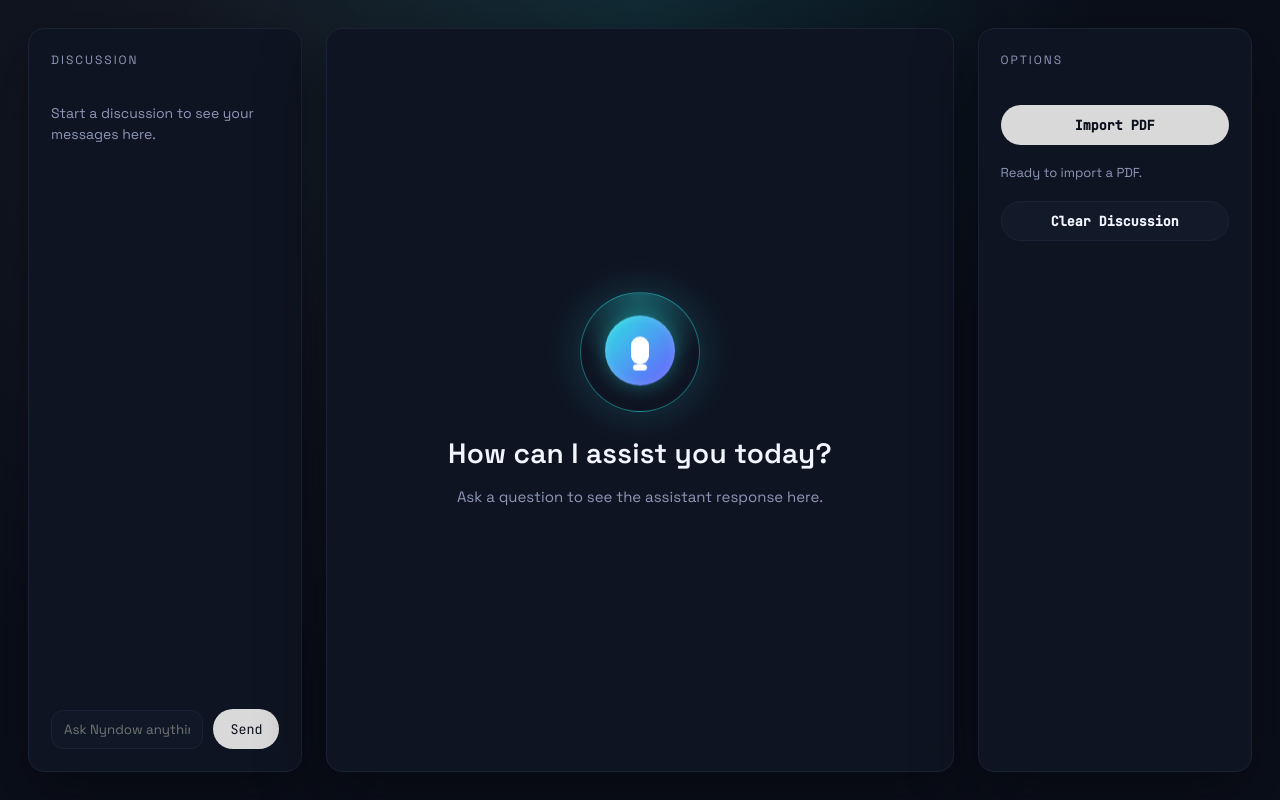
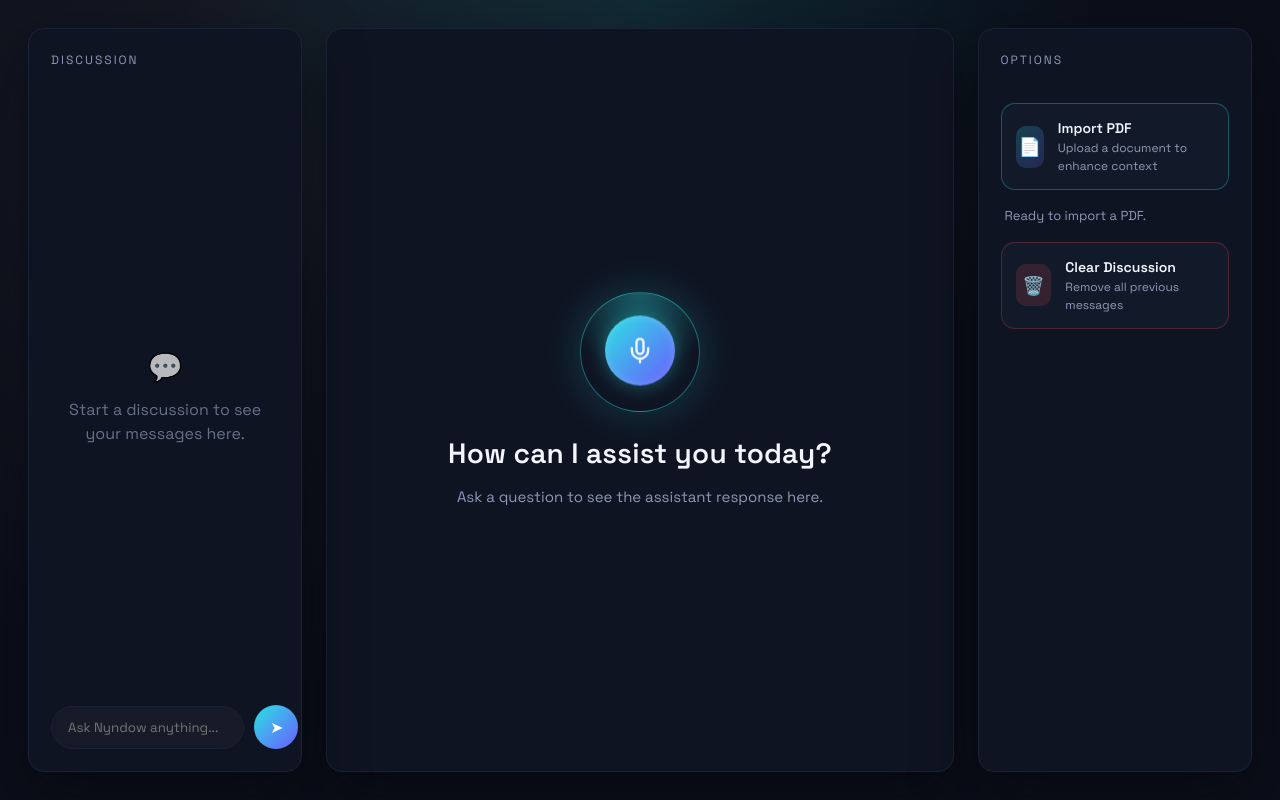
Before and after one commit to Nyndow/nyndow-assistant, a React (Vite) app in the folder frontend/: page / in a window 1280 px wide. Built offline with nearby package versions, Linux system fonts and the light colour scheme.

Commit message:
make overall ui better

```diff
--- a/frontend/package.json
+++ b/frontend/package.json
@@ -10,6 +10,7 @@
     "preview": "vite preview"
   },
   "dependencies": {
+    "lucide-react": "^0.577.0",
     "react": "^19.2.4",
     "react-dom": "^19.2.4"
   },
--- a/frontend/src/components/CenterPanel.tsx
+++ b/frontend/src/components/CenterPanel.tsx
@@ -1,3 +1,5 @@
+import type { FC } from 'react'
+import { Mic } from 'lucide-react'
 import './Panel.css'
 import './CenterPanel.css'
 
@@ -6,19 +8,20 @@
   currentSpeech: string
   isSpeaking: boolean
 }
-const CenterPanel = ({ busy, currentSpeech, isSpeaking }: CenterPanelProps) => {
+
+const CenterPanel: FC<CenterPanelProps> = ({ busy, currentSpeech, isSpeaking }) => {
   const hasResponse = currentSpeech.trim().length > 0
 
   return (
     <main className="panel center">
       <div className={`mic ${isSpeaking ? 'speaking' : ''}`} aria-hidden="true">
         <div className="mic-core">
-          <div className="mic-icon" />
+          <Mic size={28} strokeWidth={2} />
         </div>
-
         <div className="mic-ring" />
         <div className="mic-ring delay" />
       </div>
+
       <div className="center-response">
         {hasResponse ? (
           <p className="center-sentence">{currentSpeech}</p>
--- a/frontend/src/components/DiscussionPanel.css
+++ b/frontend/src/components/DiscussionPanel.css
@@ -1,84 +1,174 @@
+/* Layout */
 .left {
   gap: 16px;
+  position: relative;
 }
 
+/* Scroll area with fade */
 .discussion-log {
   flex: 1;
   min-height: 0;
-  display: grid;
-  gap: 12px;
-  padding-right: 4px;
+  display: flex;
+  flex-direction: column;
+  gap: 10px;
   overflow-y: auto;
+  padding-left: 6px;
+  padding-right: 6px;
+  mask-image: linear-gradient(to bottom, transparent, black 10%, black 90%, transparent);
 }
 
+/* Empty state */
 .empty-state {
+  margin: auto;
+  text-align: center;
   color: var(--muted);
-  font-size: 14px;
+  display: flex;
+  flex-direction: column;
+  gap: 10px;
+  opacity: 0.7;
+}
+
+.empty-state span {
+  font-size: 28px;
+}
+
+/* Message wrapper */
+.message-block {
+  display: flex;
+  flex-direction: column;
+  gap: 10px;
 }
 
 .message {
-  background: var(--surface);
-  border-radius: 12px;
-  padding: 10px 12px;
-  border: 1px solid transparent;
+  display: flex;
+  width: 100%;
+  justify-content: center;
+  animation: message-in 0.3s ease;
 }
 
-.message.user {
-  border-color: rgba(255, 255, 255, 0.08);
+/* Bubble */
+.bubble {
+  max-width: 85%;
+  padding: 10px 14px;
+  border-radius: 14px;
+  font-size: 14px;
+  line-height: 1.5;
+  backdrop-filter: blur(6px);
+  transition: all 0.2s ease;
 }
 
-.message.assistant {
-  border-color: rgba(43, 227, 227, 0.3);
-  box-shadow: inset 0 0 0 1px rgba(43, 227, 227, 0.08);
+/* User style */
+.message.user {
+  justify-content: center;
 }
 
-.message-role {
-  display: inline-block;
-  font-size: 12px;
-  letter-spacing: 1px;
-  color: var(--muted);
-  margin-bottom: 6px;
-  text-transform: uppercase;
+.message.user .bubble {
+  background: linear-gradient(135deg, rgba(43,227,227,0.15), rgba(106,92,255,0.15));
+  border: 1px solid rgba(43, 227, 227, 0.25);
+  box-shadow: 0 4px 12px rgba(0,0,0,0.2);
 }
 
-.message p {
-  margin: 0;
+/* Hover effect */
+.message.user .bubble:hover {
+  transform: translateY(-1px);
+  box-shadow: 0 6px 18px rgba(43,227,227,0.2);
 }
 
-.btn.new {
-  margin-top: auto;
-  text-align: center;
-  font-weight: 600;
+/* Divider above first message */
+.discussion-divider {
+  width: 70%;
+  height: 1px;
+  border: none;
+  margin: 0 auto;
+  background: linear-gradient(
+    90deg,
+    rgba(43,227,227,0),
+    rgba(43,227,227,0.45),
+    rgba(106,92,255,0.45),
+    rgba(106,92,255,0)
+  );
 }
 
-.btn.send {
-  white-space: nowrap;
+/* Input container */
+.discussion-input {
+  display: flex;
+  gap: 10px;
+  align-items: center;
+  margin-top: auto;
 }
 
-.discussion-input {
-  display: grid;
-  grid-template-columns: 1fr auto;
-  gap: 10px;
-  align-items: center;
-}
-
+/* Input field (glass style) */
 .discussion-input input {
-  width: 100%;
-  border-radius: 12px;
+  flex: 1;
+  border-radius: 999px;
   border: 1px solid var(--panel-border);
-  background: var(--input-bg);
+  background: rgba(255,255,255,0.03);
+  backdrop-filter: blur(8px);
   color: var(--text);
-  padding: 10px 12px;
+  padding: 12px 16px;
   outline: none;
+  transition: all 0.25s ease;
 }
 
 .discussion-input input:focus {
-  border-color: var(--accent-dim);
-  box-shadow: 0 0 0 2px rgba(43, 227, 227, 0.12);
+  border-color: rgba(43,227,227,0.6);
+  box-shadow: 0 0 0 3px rgba(43,227,227,0.15);
 }
 
-@media (max-width: 1100px) {
-  .btn.new {
-    margin-top: 0;
+/* Send button */
+.btn.send {
+  width: 44px;
+  height: 44px;
+  border-radius: 50%;
+  display: grid;
+  place-items: center;
+  background: linear-gradient(135deg, #2be3e3, #6a5cff);
+  border: none;
+  color: white;
+  font-size: 16px;
+  transition: all 0.2s ease;
+}
+
+.btn.send:hover {
+  transform: scale(1.08);
+  box-shadow: 0 0 20px rgba(43,227,227,0.5);
+}
+
+.btn.send:active {
+  transform: scale(0.95);
+}
+
+/* Disabled state */
+.btn.send:disabled {
+  opacity: 0.6;
+  transform: none;
+  box-shadow: none;
+}
+
+/* Message animation */
+@keyframes message-in {
+  from {
+    opacity: 0;
+    transform: translateY(6px) scale(0.98);
+  }
+  to {
+    opacity: 1;
+    transform: translateY(0) scale(1);
   }
 }
+
+/* Center the thinking dots and animate */
+.thinking-dots {
+  animation: spin 1s linear infinite;
+}
+
+@keyframes spin {
+  0% { transform: rotate(0deg); }
+  100% { transform: rotate(360deg); }
+}
+
+/* Override the empty state span for the Lucide icon */
+.empty-state svg {
+  color: var(--muted);
+  opacity: 0.7;
+}
--- a/frontend/src/components/DiscussionPanel.tsx
+++ b/frontend/src/components/DiscussionPanel.tsx
@@ -26,16 +26,24 @@
       <div className="panel-header">DISCUSSION</div>
       <div className="discussion-log">
         {userMessages.length === 0 ? (
-          <div className="empty-state">Start a discussion to see your messages here.</div>
+          <div className="empty-state">
+            <span>💬</span>
+            <p>Start a discussion to see your messages here.</p>
+          </div>
         ) : (
           userMessages.map((message, index) => (
-            <div key={`user-${index}`} className="message user">
-              <span className="message-role">You</span>
-              <p>{message.content}</p>
+            <div key={`user-${index}`} className="message-block">
+              {index === 0 && <hr className="discussion-divider" />}
+              <div className="message user">
+                <div className="bubble">
+                  <p>{message.content}</p>
+                </div>
+              </div>
             </div>
           ))
         )}
       </div>
+
       <form className="discussion-input" onSubmit={onSend}>
         <input
           type="text"
@@ -45,7 +53,7 @@
           disabled={busy}
         />
         <button className="btn send" type="submit" disabled={busy}>
-          {busy ? 'Thinking...' : 'Send'}
+          <span>{busy ? '...' : '➤'}</span>
         </button>
       </form>
     </aside>
--- a/frontend/src/components/OptionsPanel.css
+++ b/frontend/src/components/OptionsPanel.css
@@ -1,20 +1,115 @@
+/* Layout */
 .right {
-  gap: 18px;
+  gap: 16px;
 }
 
-.btn.option {
-  text-align: center;
-  font-weight: 600;
+/* Card style */
+.option-card {
+  display: flex;
+  gap: 14px;
+  align-items: center;
+  padding: 14px;
+  border-radius: 14px;
+  background: var(--surface);
+  border: 1px solid var(--panel-border);
+  cursor: pointer;
+  transition: all 0.25s ease;
+  position: relative;
+  overflow: hidden;
 }
 
-.btn.option.secondary {
-  background: var(--surface);
-  color: var(--text);
-  border: 1px solid var(--panel-border);
+/* Icon */
+.option-icon {
+  width: 42px;
+  height: 42px;
+  border-radius: 10px;
+  display: grid;
+  place-items: center;
+  font-size: 18px;
+  background: rgba(255,255,255,0.05);
 }
 
+/* Text */
+.option-card h3 {
+  margin: 0;
+  font-size: 14px;
+}
+
+.option-card p {
+  margin: 0;
+  font-size: 12px;
+  color: var(--muted);
+}
+
+/* Hover effect */
+.option-card:hover {
+  transform: translateY(-2px);
+  border-color: rgba(43,227,227,0.4);
+  box-shadow: 0 8px 24px rgba(0,0,0,0.25);
+}
+
+/* Glow sweep effect */
+.option-card::after {
+  content: "";
+  position: absolute;
+  inset: 0;
+  background: linear-gradient(120deg, transparent, rgba(255,255,255,0.08), transparent);
+  opacity: 0;
+  transition: opacity 0.3s;
+}
+
+.option-card:hover::after {
+  opacity: 1;
+}
+
+/* Primary (Import) */
+.option-card.primary {
+  border-color: rgba(43,227,227,0.3);
+}
+
+.option-card.primary .option-icon {
+  background: linear-gradient(135deg, rgba(43,227,227,0.2), rgba(106,92,255,0.2));
+}
+
+/* Danger (Clear) */
+.option-card.danger {
+  border-color: rgba(255,80,80,0.25);
+}
+
+.option-card.danger:hover {
+  border-color: rgba(255,80,80,0.5);
+  box-shadow: 0 8px 24px rgba(255,80,80,0.2);
+}
+
+.option-card.danger .option-icon {
+  background: rgba(255,80,80,0.15);
+}
+
+/* Status text */
 .option-status {
+  font-size: 13px;
   color: var(--muted);
-  font-size: 13px;
-  margin: 0;
+  padding-left: 4px;
+  animation: fade-in 0.3s ease;
 }
+
+/* Optional: success / error coloring (if you pass different text) */
+.option-status.success {
+  color: #2be3a2;
+}
+
+.option-status.error {
+  color: #ff6b6b;
+}
+
+/* Animation */
+@keyframes fade-in {
+  from {
+    opacity: 0;
+    transform: translateY(4px);
+  }
+  to {
+    opacity: 1;
+    transform: translateY(0);
+  }
+}
--- a/frontend/src/components/OptionsPanel.tsx
+++ b/frontend/src/components/OptionsPanel.tsx
@@ -2,9 +2,9 @@
 import './Panel.css'
 import './OptionsPanel.css'
 
-
 type OptionsPanelProps = {
-  status: string
+  status?: string
+  isLoading?: boolean
   onImportClick: () => void
   onFileChange: (event: ChangeEvent<HTMLInputElement>) => void
   onClear: () => void
@@ -13,6 +13,7 @@
 
 const OptionsPanel = ({
   status,
+  isLoading = false,
   onImportClick,
   onFileChange,
   onClear,
@@ -21,10 +22,17 @@
   return (
     <aside className="panel right">
       <div className="panel-header">OPTIONS</div>
-      <button className="btn option" onClick={onImportClick}>
-        Import PDF
-      </button>
-      <p className="option-status">{status}</p>
+
+      <div className="option-card primary" onClick={onImportClick}>
+        <div className="option-icon">📄</div>
+        <div>
+          <h3>Import PDF</h3>
+          <p>Upload a document to enhance context</p>
+        </div>
+      </div>
+
+      {status && <p className="option-status">{status}</p>}
+
       <input
         ref={fileInputRef}
         type="file"
@@ -32,9 +40,14 @@
         onChange={onFileChange}
         hidden
       />
-      <button className="btn option secondary" onClick={onClear}>
-        Clear Discussion
-      </button>
+
+      <div className="option-card danger" onClick={onClear}>
+        <div className="option-icon">🗑️</div>
+        <div>
+          <h3>Clear Discussion</h3>
+          <p>Remove all previous messages</p>
+        </div>
+      </div>
     </aside>
   )
 }
```
Also changed, not shown: 1 other file (tests, documents, lock files or other folders).
